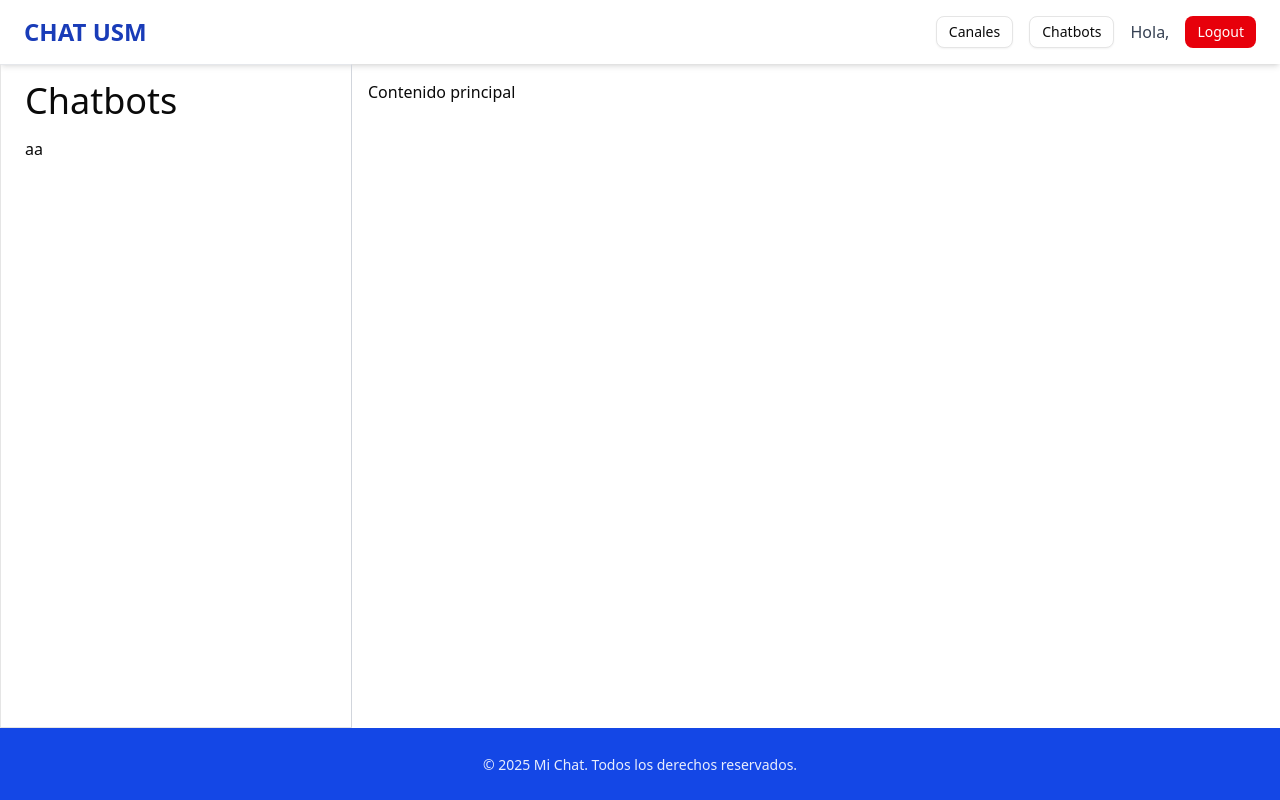
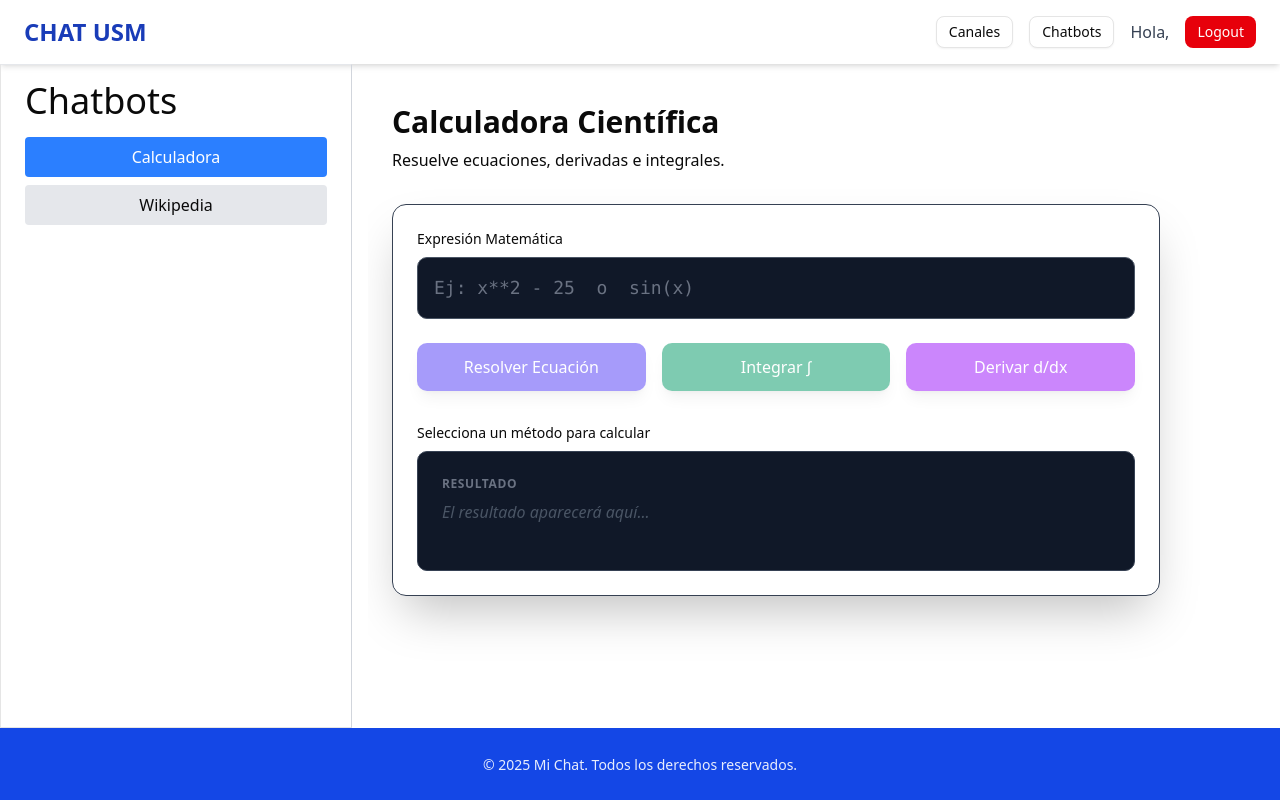
Before and after one commit to retamalesj/INF326-Arquitectura-de-software, a React app in the folder app/: page /chatbots in a window 1280 px wide. Built offline with nearby package versions, Linux system fonts and the light colour scheme; no server answers; sample sign-in values are in the browser's storage; the HTML template or start-up script is replaced by a standard one.

Commit message:
feat: add chatbots page rendering chatbots

```diff
--- a/app/src/pages/Chatbots.tsx
+++ b/app/src/pages/Chatbots.tsx
@@ -1,12 +1,47 @@
 import { Sidebar } from '@/components/ui/sidebar'
+import { useState } from 'react'
+import { CalculatorChatbot } from './chatbots/CalculatorChatbot'
+import { WikipediaChatbot } from './chatbots/WikipediaChatbot'
+
+const chatbots = [
+  { name: 'Calculadora', component: <CalculatorChatbot /> },
+  { name: 'Wikipedia', component: <WikipediaChatbot /> },
+]
 
 export const Chatbots = () => {
+  const [selectedChatbot, setSelectedChatbot] = useState<string>(
+    chatbots[0].name,
+  )
+
+  // renderiza el chatbot correcto
+  const renderChatbot = () => {
+    const bot = chatbots.find((c) => c.name === selectedChatbot)
+    return bot ? bot.component : <div>Selecciona un chatbot</div>
+  }
+
   return (
     <div className="flex w-full h-full">
       {/* Sidebar de Chatbots */}
-      <Sidebar title="Chatbots">aa</Sidebar>
+      <Sidebar title="Chatbots">
+        <div className="flex flex-col gap-2">
+          {chatbots.map((bot) => (
+            <button
+              key={bot.name}
+              className={`p-2 rounded ${
+                selectedChatbot === bot.name
+                  ? 'bg-blue-500 text-white'
+                  : 'bg-gray-200'
+              }`}
+              onClick={() => setSelectedChatbot(bot.name)}
+            >
+              {bot.name}
+            </button>
+          ))}
+        </div>
+      </Sidebar>
+
       {/* Contenido principal */}
-      <div className="flex-1 h-full p-4 flex flex-col">Contenido principal</div>
+      <div className="flex-1 h-full p-4 flex flex-col">{renderChatbot()}</div>
     </div>
   )
 }
--- a/app/src/pages/admin/admin.tsx
+++ b/app/src/pages/admin/admin.tsx
@@ -12,9 +12,8 @@ import {
   TableHeader,
   TableRow,
 } from '@/components/ui/table'
-import { H1, P } from '@/components/ui/typography'
+import { H1 } from '@/components/ui/typography'
 import { toast } from 'sonner'
-import { ChatBubble } from '../chats/wikichat'
 
 const API_PREFIX = '/api/presence-gateway/moderation/api/v1'
 
@@ -233,7 +232,6 @@ export const ModerationAdminPage = () => {
               ))}
             </TableBody>
           </Table>
-          <ChatBubble />
         </CardContent>
       </Card>
     </div>
--- a/app/src/pages/Calculator.tsx
+++ b/app/src/pages/chatbots/CalculatorChatbot.tsx
@@ -2,8 +2,7 @@ import { useState, useEffect } from 'react'
 import { Calculator as CalcIcon, Shield } from 'lucide-react'
 import { API_GATEWAY_URL } from '@/constants'
 
-// --- CORRECCIÓN: Usamos 'export function' (SIN default) para que funcione el import { Calculator } ---
-export function Calculator() {
+export const CalculatorChatbot = () => {
   useEffect(() => {
     console.log('--- Componente Calculator MONTADO ---')
   }, [])
--- a/app/src/pages/chats/wikichat.tsx
+++ b/app/src/pages/chatbots/WikipediaChatbot.tsx
@@ -1,14 +1,16 @@
-import { useState } from "react"
-import { Input } from "@/components/ui/input"
-import { Button } from "@/components/ui/button"
-import { Card, CardHeader, CardContent } from "@/components/ui/card"
-import { ScrollArea } from "@/components/ui/scroll-area"
-import { H1 } from "@/components/ui/typography"
-import { queryWikipediaChat } from "@/services/wikipedia_chatbot"
+import { useState } from 'react'
+import { Input } from '@/components/ui/input'
+import { Button } from '@/components/ui/button'
+import { Card, CardHeader, CardContent } from '@/components/ui/card'
+import { ScrollArea } from '@/components/ui/scroll-area'
+import { H1 } from '@/components/ui/typography'
+import { queryWikipediaChat } from '@/services/wikipedia_chatbot'
 
-export function ChatBubble() {
-  const [messages, setMessages] = useState<{ sender: string; text: string }[]>([])
-  const [input, setInput] = useState("")
+export const WikipediaChatbot = () => {
+  const [messages, setMessages] = useState<{ sender: string; text: string }[]>(
+    [],
+  )
+  const [input, setInput] = useState('')
   const [loading, setLoading] = useState(false)
 
   const formatMessage = (text: string) => {
@@ -34,16 +36,16 @@ export function ChatBubble() {
   const handleSend = async () => {
     if (!input.trim()) return
 
-    const userMsg = { sender: "user", text: input }
+    const userMsg = { sender: 'user', text: input }
     setMessages((prev) => [...prev, userMsg])
-    setInput("")
+    setInput('')
     setLoading(true)
 
     const response = await queryWikipediaChat({ message: input })
 
     const botMsg = response
-      ? { sender: "bot", text: response.message }
-      : { sender: "bot", text: "⚠️ Error procesando la solicitud." }
+      ? { sender: 'bot', text: response.message }
+      : { sender: 'bot', text: '⚠️ Error procesando la solicitud.' }
 
     setMessages((prev) => [...prev, botMsg])
     setLoading(false)
@@ -62,9 +64,10 @@ export function ChatBubble() {
               <div
                 key={i}
                 className={`max-w-[75%] px-3 py-2 rounded-xl text-sm shadow
-                  ${msg.sender === "user"
-                    ? "self-end bg-primary text-white"
-                    : "self-start bg-muted"
+                  ${
+                    msg.sender === 'user'
+                      ? 'self-end bg-primary text-white'
+                      : 'self-start bg-muted'
                   }`}
               >
                 {formatMessage(msg.text)}
@@ -78,11 +81,11 @@ export function ChatBubble() {
             placeholder="Escribe tu mensaje..."
             value={input}
             onChange={(e) => setInput(e.target.value)}
-            onKeyDown={(e) => e.key === "Enter" && handleSend()}
+            onKeyDown={(e) => e.key === 'Enter' && handleSend()}
             disabled={loading}
           />
           <Button onClick={handleSend} disabled={loading}>
-            {loading ? "..." : "Enviar"}
+            {loading ? '...' : 'Enviar'}
           </Button>
         </div>
       </CardContent>
```
